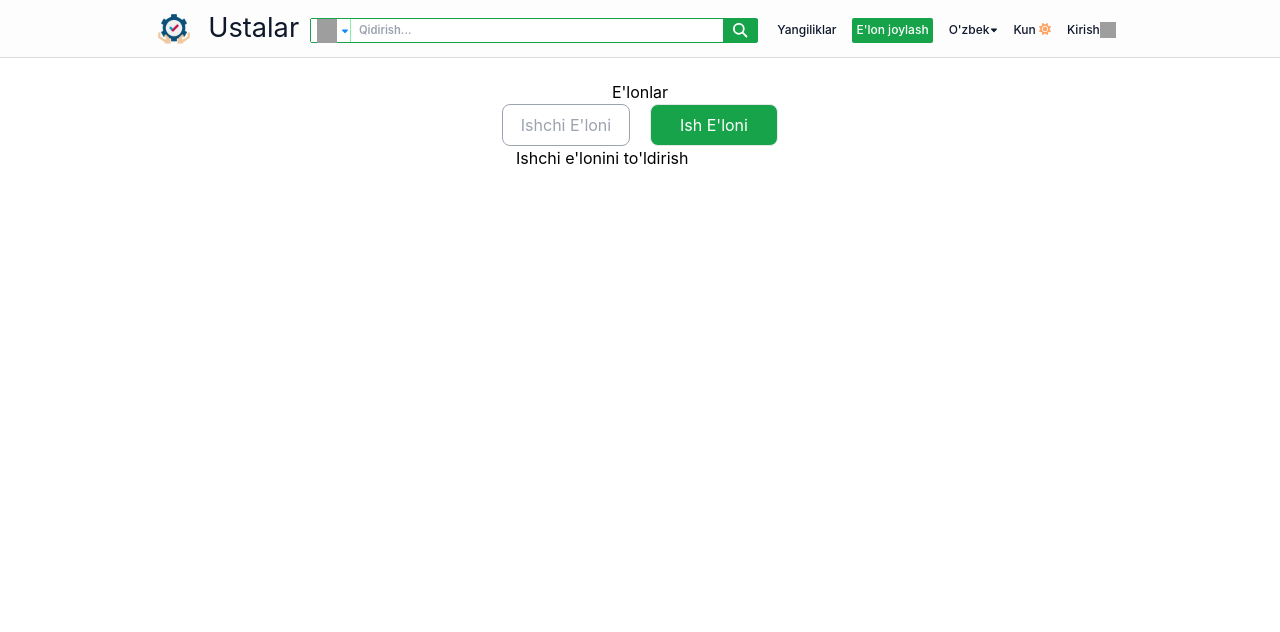
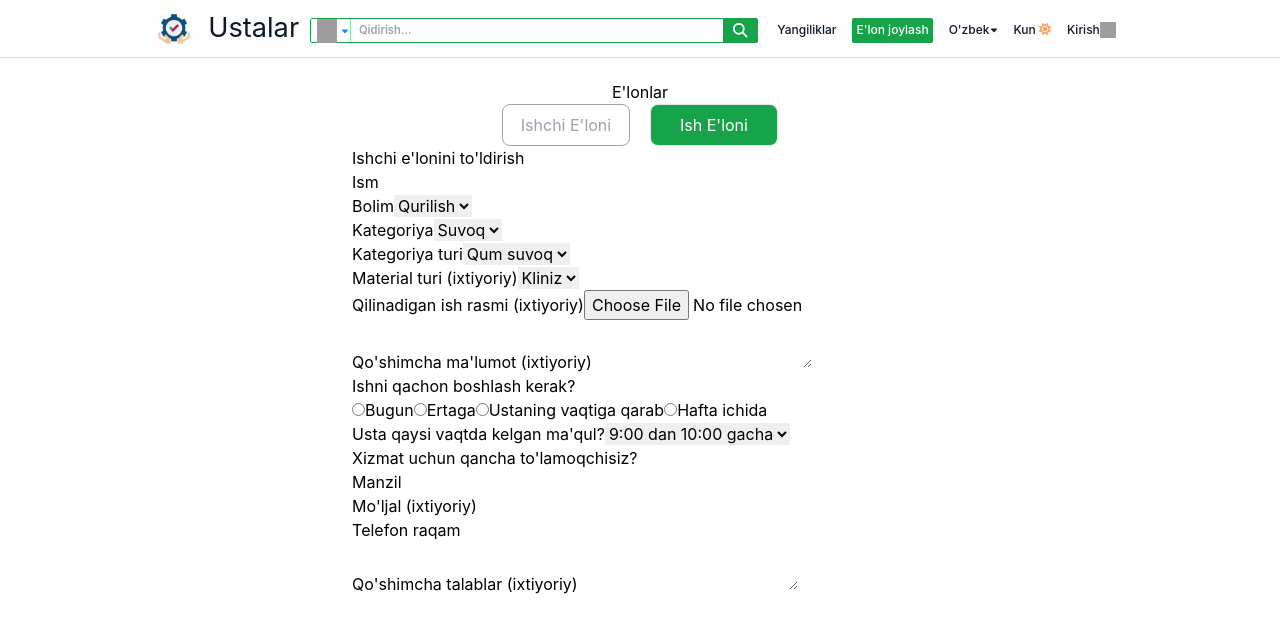
Before and after one commit to Bolibek/usta_uz, a React (Create React App) app: page /posts in a window 1280 px wide. Shown: the top 632 px of the page. Built offline with nearby package versions, Linux system fonts and the light colour scheme; grey boxes are pictures that could not be loaded.

Commit message:
Structure of form were built

```diff
--- a/src/components/Posts/EmployerPostForm.jsx
+++ b/src/components/Posts/EmployerPostForm.jsx
@@ -1,11 +1,126 @@
-import React from 'react'
+import React from "react";
 
 export default function EmployerPostForm() {
-  return (
-    <div><h1>Ish e'lonini to'ldirish</h1>
-    <div>
-      <form action=""></form>
-    </div>
-    </div>
-  )
+	return (
+		<div>
+			<h1>Ish e'lonini to'ldirish</h1>
+			<div>
+				<div>
+					<div>
+						<label htmlFor="">Ism</label>
+						<input type="text" />
+					</div>
+					<div>
+						<label htmlFor="">Bolim</label>
+						<select name="" id="">
+							<option value="">Qurilish</option>
+							<option value="">Qurilish</option>
+							<option value="">Qurilish</option>
+							<option value="">Qurilish</option>
+							<option value="">Qurilish</option>
+							<option value="">Qurilish</option>
+							<option value="">Qurilish</option>
+							<option value="">Qurilish</option>
+						</select>
+					</div>
+					<div>
+						<label htmlFor="">Kategoriya</label>
+						<select name="" id="">
+							<option value="">Suvoq</option>
+							<option value="">Suvoq</option>
+							<option value="">Suvoq</option>
+							<option value="">Suvoq</option>
+							<option value="">Suvoq</option>
+							<option value="">Suvoq</option>
+							<option value="">Suvoq</option>
+							<option value="">Suvoq</option>
+						</select>
+					</div>
+					<div>
+						<label htmlFor="">Kategoriya turi</label>
+						<select name="" id="">
+							<option value="">Qum suvoq</option>
+							<option value="">Qum suvoq</option>
+							<option value="">Qum suvoq</option>
+							<option value="">Qum suvoq</option>
+							<option value="">Qum suvoq</option>
+							<option value="">Qum suvoq</option>
+							<option value="">Qum suvoq</option>
+							<option value="">Qum suvoq</option>
+						</select>
+					</div>
+					<div>
+						<label htmlFor="">Material turi (ixtiyoriy)</label>
+						<select name="" id="">
+							<option value="">Kliniz</option>
+							<option value="">Kliniz</option>
+							<option value="">Kliniz</option>
+							<option value="">Kliniz</option>
+							<option value="">Kliniz</option>
+							<option value="">Kliniz</option>
+							<option value="">Kliniz</option>
+							<option value="">Kliniz</option>
+						</select>
+					</div>
+					<div>
+						<label htmlFor="">Qilinadigan ish rasmi (ixtiyoriy)</label>
+						<input type="file" />
+					</div>
+					<div>
+						<label htmlFor="">Qo'shimcha ma'lumot (ixtiyoriy)</label>
+						<textarea type="text" />
+					</div>
+				</div>
+
+				<div>
+					<h1>Ishni qachon boshlash kerak?</h1>
+					<div>
+						<input type="radio" name="qachon" value="" />
+						<label htmlFor="">Bugun</label>
+						<input type="radio" name="qachon" value="" />
+						<label htmlFor="">Ertaga</label>
+						<input type="radio" name="qachon" value="" />
+						<label htmlFor="">Ustaning vaqtiga qarab</label>
+						<input type="radio" name="qachon" value="" />
+						<label htmlFor="">Hafta ichida</label>
+					</div>
+					<div>
+						<label htmlFor="">Usta qaysi vaqtda kelgan ma'qul?</label>
+						<select name="" id="">
+							<option value="">9:00 dan 10:00 gacha</option>
+							<option value="">9:00 dan 10:00 gacha</option>
+							<option value="">9:00 dan 10:00 gacha</option>
+							<option value="">9:00 dan 10:00 gacha</option>
+							<option value="">9:00 dan 10:00 gacha</option>
+							<option value="">9:00 dan 10:00 gacha</option>
+							<option value="">9:00 dan 10:00 gacha</option>
+							<option value="">9:00 dan 10:00 gacha</option>
+						</select>
+					</div>
+					<div>
+						<label htmlFor="">Xizmat uchun qancha to'lamoqchisiz?</label>
+						<input type="number" />
+					</div>
+				</div>
+        <div>
+          <div>
+						<label htmlFor="">Manzil</label>
+						<input type="text" />
+					</div>
+          <div>
+						<label htmlFor="">Mo'ljal (ixtiyoriy)</label>
+						<input type="text" />
+					</div>
+          <div>
+						<label htmlFor="">Telefon raqam</label>
+						<input type="text" />
+					</div>
+          <div>
+						<label htmlFor="">Qo'shimcha talablar (ixtiyoriy)</label>
+						<textarea type="text" />
+					</div>
+        </div>
+			</div>
+		</div>
+	);
 }
--- a/src/components/Posts/WorkerPostForm.jsx
+++ b/src/components/Posts/WorkerPostForm.jsx
@@ -5,10 +5,121 @@ export default function WorkerPostForm() {
 		<div>
 			<h1>Ishchi e'lonini to'ldirish</h1>
 			<div>
-				<form action="">
-          <label htmlFor=""></label>
-          <input type="text" />
-        </form>
+				<div>
+					<div>
+						<label htmlFor="">Ism</label>
+						<input type="text" />
+					</div>
+					<div>
+						<label htmlFor="">Bolim</label>
+						<select name="" id="">
+							<option value="">Qurilish</option>
+							<option value="">Qurilish</option>
+							<option value="">Qurilish</option>
+							<option value="">Qurilish</option>
+							<option value="">Qurilish</option>
+							<option value="">Qurilish</option>
+							<option value="">Qurilish</option>
+							<option value="">Qurilish</option>
+						</select>
+					</div>
+					<div>
+						<label htmlFor="">Kategoriya</label>
+						<select name="" id="">
+							<option value="">Suvoq</option>
+							<option value="">Suvoq</option>
+							<option value="">Suvoq</option>
+							<option value="">Suvoq</option>
+							<option value="">Suvoq</option>
+							<option value="">Suvoq</option>
+							<option value="">Suvoq</option>
+							<option value="">Suvoq</option>
+						</select>
+					</div>
+					<div>
+						<label htmlFor="">Kategoriya turi</label>
+						<select name="" id="">
+							<option value="">Qum suvoq</option>
+							<option value="">Qum suvoq</option>
+							<option value="">Qum suvoq</option>
+							<option value="">Qum suvoq</option>
+							<option value="">Qum suvoq</option>
+							<option value="">Qum suvoq</option>
+							<option value="">Qum suvoq</option>
+							<option value="">Qum suvoq</option>
+						</select>
+					</div>
+					<div>
+						<label htmlFor="">Material turi (ixtiyoriy)</label>
+						<select name="" id="">
+							<option value="">Kliniz</option>
+							<option value="">Kliniz</option>
+							<option value="">Kliniz</option>
+							<option value="">Kliniz</option>
+							<option value="">Kliniz</option>
+							<option value="">Kliniz</option>
+							<option value="">Kliniz</option>
+							<option value="">Kliniz</option>
+						</select>
+					</div>
+					<div>
+						<label htmlFor="">Qilinadigan ish rasmi (ixtiyoriy)</label>
+						<input type="file" />
+					</div>
+					<div>
+						<label htmlFor="">Qo'shimcha ma'lumot (ixtiyoriy)</label>
+						<textarea type="text" />
+					</div>
+				</div>
+
+				<div>
+					<h1>Ishni qachon boshlash kerak?</h1>
+					<div>
+						<input type="radio" name="qachon" value="" />
+						<label htmlFor="">Bugun</label>
+						<input type="radio" name="qachon" value="" />
+						<label htmlFor="">Ertaga</label>
+						<input type="radio" name="qachon" value="" />
+						<label htmlFor="">Ustaning vaqtiga qarab</label>
+						<input type="radio" name="qachon" value="" />
+						<label htmlFor="">Hafta ichida</label>
+					</div>
+					<div>
+						<label htmlFor="">Usta qaysi vaqtda kelgan ma'qul?</label>
+						<select name="" id="">
+							<option value="">9:00 dan 10:00 gacha</option>
+							<option value="">9:00 dan 10:00 gacha</option>
+							<option value="">9:00 dan 10:00 gacha</option>
+							<option value="">9:00 dan 10:00 gacha</option>
+							<option value="">9:00 dan 10:00 gacha</option>
+							<option value="">9:00 dan 10:00 gacha</option>
+							<option value="">9:00 dan 10:00 gacha</option>
+							<option value="">9:00 dan 10:00 gacha</option>
+						</select>
+					</div>
+					<div>
+						<label htmlFor="">Xizmat uchun qancha to'lamoqchisiz?</label>
+						<input type="number" />
+					</div>
+				</div>
+				<div>
+					<div>
+						<label htmlFor="">Manzil</label>
+						<input type="text" />
+					</div>
+					<div>
+						<label htmlFor="">Mo'ljal (ixtiyoriy)</label>
+						<input type="text" />
+					</div>
+					<div>
+						<label htmlFor="">Telefon raqam</label>
+						<input type="text" />
+					</div>
+					<div>
+						<label htmlFor="">Qo'shimcha talablar (ixtiyoriy)</label>
+						<textarea type="text" />
+					</div>
+				</div>
 			</div>
 		</div>
 	);
```
